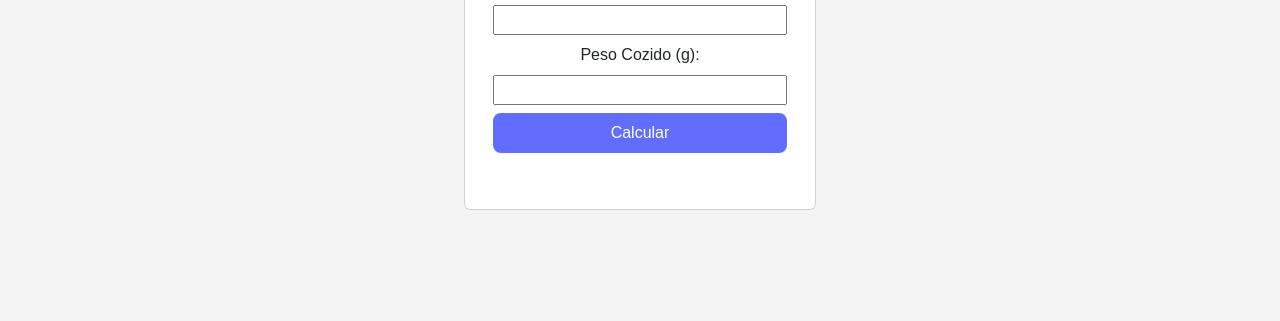
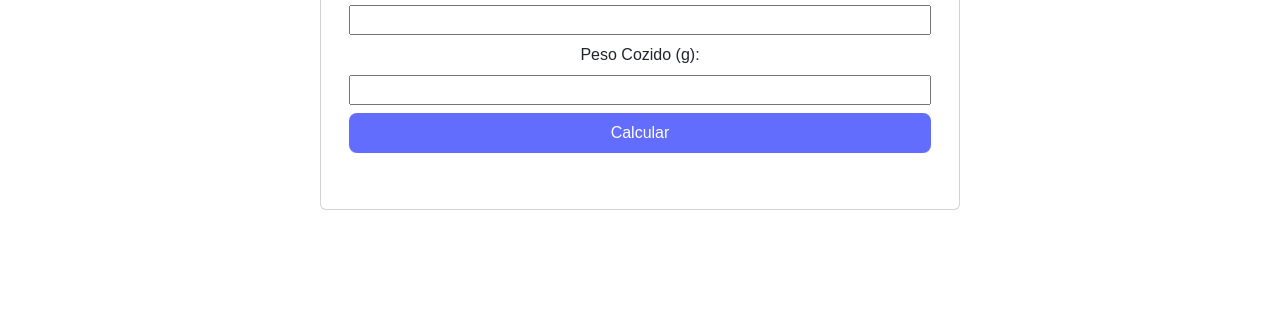
Before and after one commit to profFranciscoMelo/SenacGastronomia, a plain HTML site: page index.html in a window 1280 px wide. Shown: the part 479-800 px from the top of the page. Drawn offline with nearby package versions, Linux system fonts and the light colour scheme.

Commit message:
responsividade

```diff
--- a/index.html
+++ b/index.html
@@ -17,7 +17,8 @@
     <header>
         <h1>Calculadora de Fatores de Correção e Cocção</h1>
     </header>
-    <div class="container text-center card" style="width: 22rem;">
+    <!--<div class="container text-center card" style="width: 22rem;">-->
+        <div class="container text-center card">
         <main>
             <section id="correcao">
                 <h2>Fator de Correção</h2>
@@ -32,7 +33,8 @@
             </section>
         </main>
     </div>
-    <div class="container text-center card" style="width: 22rem;">
+    <!--<div class="container text-center card" style="width: 22rem;">-->
+        <div class="container text-center card">
         <main>
             <section id="coccao">
                 <h2>Fator de Cocção</h2>
--- a/styles.css
+++ b/styles.css
@@ -1,10 +1,3 @@
-body {
-    font-family: Arial, sans-serif;
-    margin: 0;
-    padding: 0;
-    background-color: #f4f4f4;
-}
-
 header {
     background-color: #626cfd;
     color: #fff;
@@ -12,6 +5,16 @@ header {
     text-align: center;
 }
 
+@media screen and (min-width : 200px) {
+    body {
+        font-family: Arial, sans-serif;
+        margin: 0;
+        padding: 0;
+    }
+    .container{
+        width: 100%;
+        background-color: #fff;
+    }
     main {
         padding: 1rem;
     }
@@ -41,3 +44,87 @@ button {
     button:hover {
         background-color: #626cfd;
     }
+ }
+
+@media screen and (min-width : 400px) {
+    body {
+        font-family: Arial, sans-serif;
+        margin: 0;
+        padding: 0;
+    }
+    .container{
+        width: 75%;
+        background-color: #fff;
+    }
+    main {
+        padding: 1rem;
+    }
+
+    section {
+        margin-bottom: 2rem;
+    }
+
+    form {
+        display: flex;
+        flex-direction: column;
+    }
+
+    label, input, button {
+        margin-bottom: 0.5rem;
+    }
+
+    button {
+        padding: 0.5rem;
+        background-color: #626cfd;
+        color: #fff;
+        border: none;
+        cursor: pointer;
+        border-radius: 8px;
+    }
+
+    button:hover {
+        background-color: #626cfd;
+    }
+ }
+
+ @media screen and (min-width: 600px) {
+    body {
+        font-family: Arial, sans-serif;
+        margin: 0;
+        padding: 0;
+    }
+    .container{
+        width: 50%;
+        background-color: #fff;
+    }
+    main {
+        padding: 1rem;
+    }
+
+    section {
+        margin-bottom: 2rem;
+    }
+
+    form {
+        display: flex;
+        flex-direction: column;
+    }
+
+    label, input, button {
+        margin-bottom: 0.5rem;
+    }
+
+    button {
+        padding: 0.5rem;
+        background-color: #626cfd;
+        color: #fff;
+        border: none;
+        cursor: pointer;
+        border-radius: 8px;
+    }
+
+    button:hover {
+        background-color: #626cfd;
+    }
+
+ }
```
Lines whose indentation alone changed are shown as unchanged.
